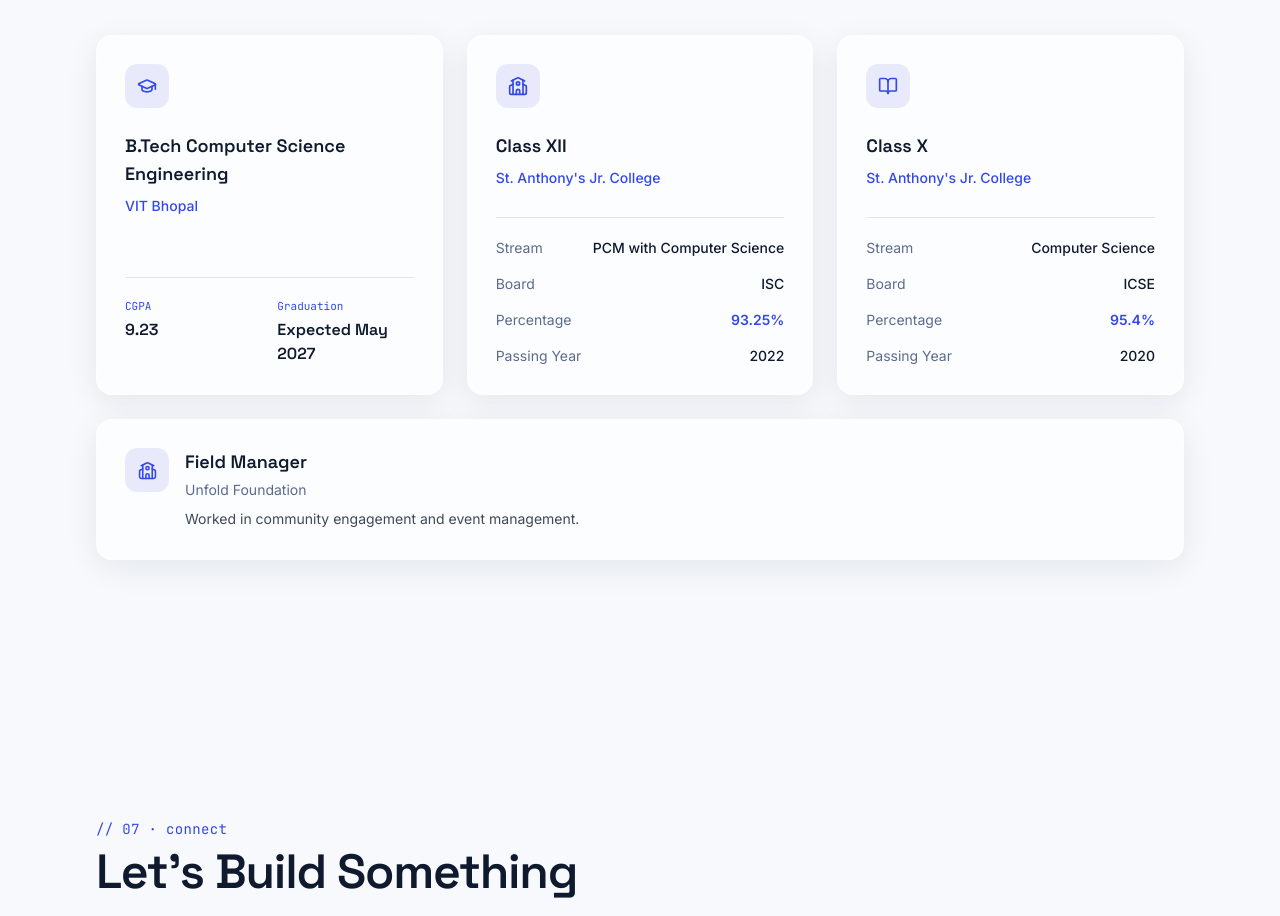
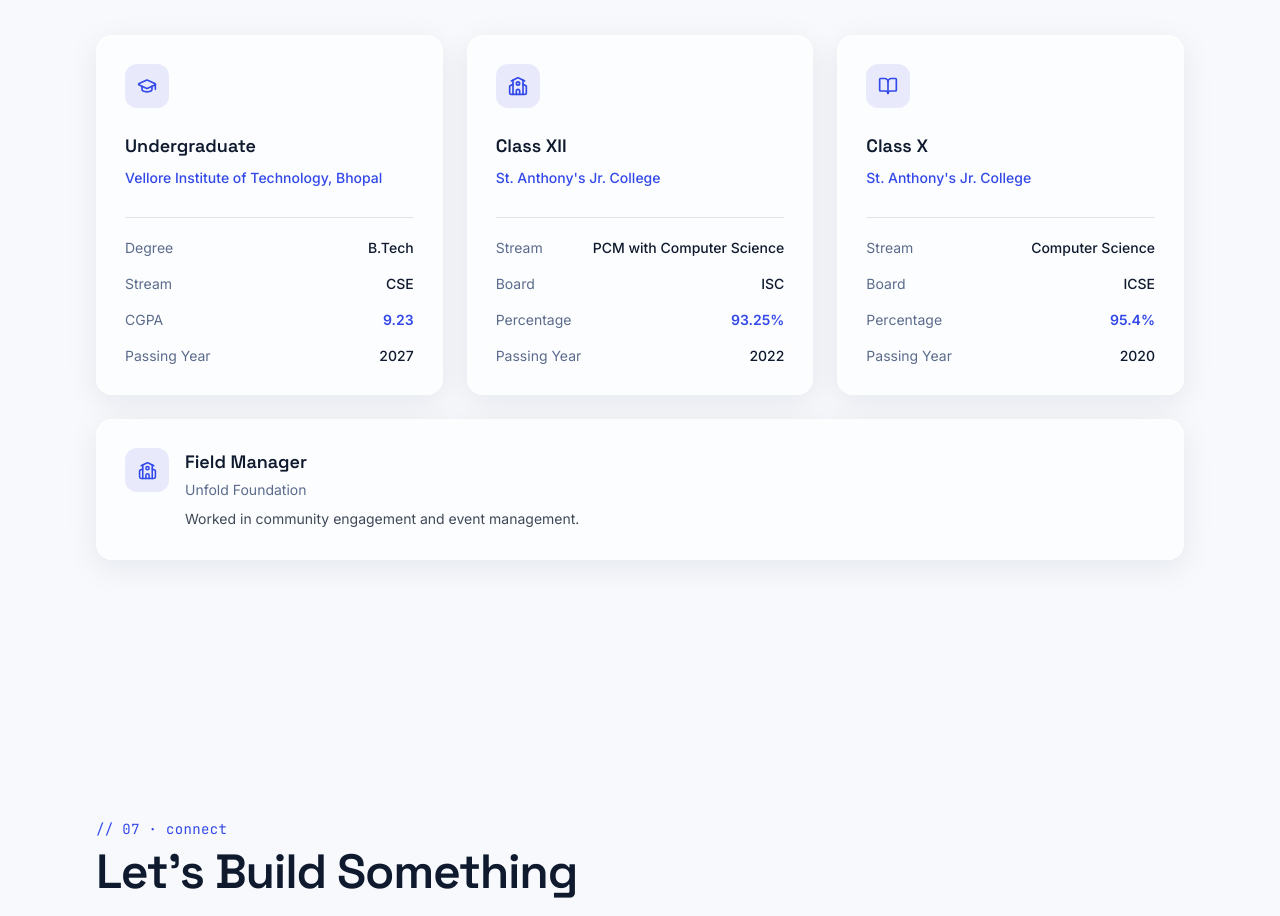
Before and after one commit to diyam3/My-Portfolio, a Next.js app: page / in a window 1280 px wide. Shown: the part 6880-7796 px from the top of the page. Built offline with nearby package versions, Linux system fonts and the light colour scheme; no server answers.

Commit message:
Update Education

```diff
--- a/components/Education.tsx
+++ b/components/Education.tsx
@@ -14,7 +14,7 @@ export default function Education() {
         {/* Education Cards */}
         <div className="grid grid-cols-1 md:grid-cols-3 gap-6">
 
-          {/* B.Tech */}
+          {/* Undergraduate */}
 <motion.div
   initial={{ opacity: 0, y: 24 }}
   whileInView={{ opacity: 1, y: 0 }}
@@ -27,32 +27,48 @@ export default function Education() {
   </div>
 
   <h3 className="font-display font-semibold text-lg text-ink dark:text-white mb-2">
-              B.Tech Computer Science Engineering
+    Undergraduate
   </h3>
 
   <p className="text-royal-600 dark:text-royal-300 text-sm font-medium mb-6">
-              {education.institution}
+    Vellore Institute of Technology, Bhopal
   </p>
 
-            <div className="border-t border-ink/10 dark:border-white/10 pt-5 mt-auto">
-              <div className="grid grid-cols-2 gap-4">
-                <div>
-                  <p className="font-mono text-[11px] text-royal-600 dark:text-royal-300 mb-1">
-                    CGPA
-                  </p>
-                  <p className="font-display font-semibold text-ink dark:text-white">
-                    {education.cgpa}
-                  </p>
+  <div className="border-t border-ink/10 dark:border-white/10 pt-5 mt-auto space-y-4">
+    <div className="flex justify-between items-center">
+      <span className="text-sm text-mist dark:text-royal-100/60">
+        Degree
+      </span>
+      <span className="text-sm font-medium text-ink dark:text-white">
+        B.Tech
+      </span>
     </div>
 
-                <div>
-                  <p className="font-mono text-[11px] text-royal-600 dark:text-royal-300 mb-1">
-                    Graduation
-                  </p>
-                  <p className="font-display font-semibold text-ink dark:text-white">
-                    {education.graduation}
-                  </p>
+    <div className="flex justify-between items-center">
+      <span className="text-sm text-mist dark:text-royal-100/60">
+        Stream
+      </span>
+      <span className="text-sm font-medium text-ink dark:text-white">
+        CSE
+      </span>
     </div>
+
+    <div className="flex justify-between items-center">
+      <span className="text-sm text-mist dark:text-royal-100/60">
+        CGPA
+      </span>
+      <span className="text-sm font-semibold text-royal-600 dark:text-royal-300">
+        9.23
+      </span>
+    </div>
+
+    <div className="flex justify-between items-center">
+      <span className="text-sm text-mist dark:text-royal-100/60">
+        Passing Year
+      </span>
+      <span className="text-sm font-medium text-ink dark:text-white">
+        2027
+      </span>
     </div>
   </div>
 </motion.div>
```
Lines whose indentation alone changed are shown as unchanged.
